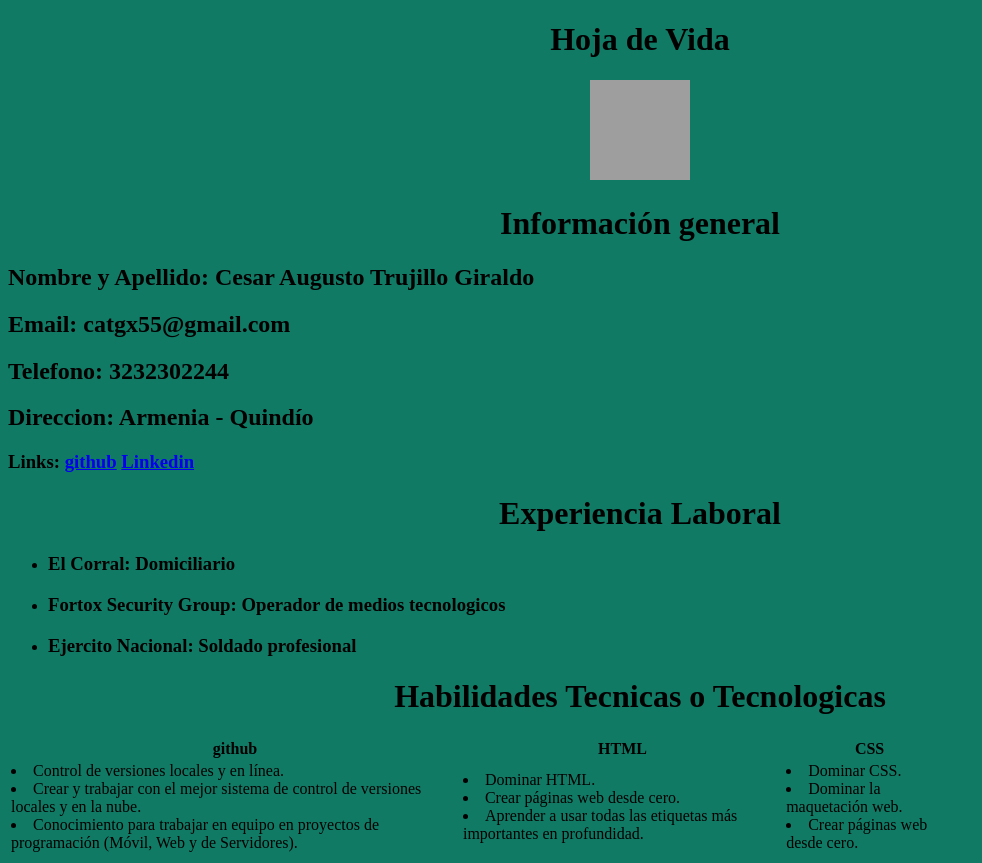
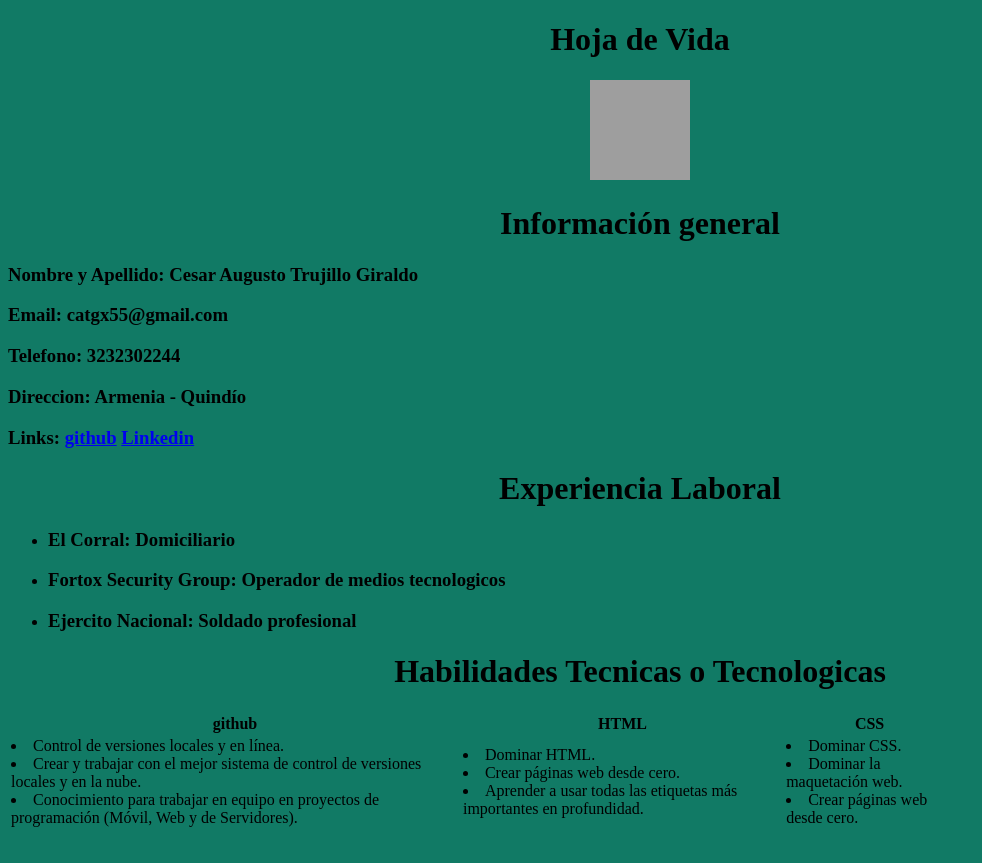
Before and after one commit to Catgx55/html-intro, a plain HTML site: page index.html in a window 1280 px wide. Shown: the whole page, without its empty margins (0-982 px from the left). After the commit the page ends 838 px from the top, so only its background shows below. Drawn offline with Linux system fonts and the light colour scheme; grey boxes are pictures that could not be loaded.

Commit message:
modificacion de informacion general

```diff
--- a/index.html
+++ b/index.html
@@ -9,10 +9,10 @@
     <center><h1>Hoja de Vida</h1></center>
     <center><img src="img/IMG_20221031_102248.jpg" width="100" height="100" alt="Una foto cesar-augusto-trujillo-giraldo"></center>
     <center><h1>Información general</h1></center>
-    <h2>Nombre y Apellido: Cesar Augusto Trujillo Giraldo</h2>
-    <h2>Email: catgx55@gmail.com</h2>
-    <h2>Telefono: 3232302244</h2>
-    <h2>Direccion: Armenia - Quindío</h5>
+    <h3>Nombre y Apellido: Cesar Augusto Trujillo Giraldo</h2>
+    <h3>Email: catgx55@gmail.com</h2>
+    <h3>Telefono: 3232302244</h2>
+    <h3>Direccion: Armenia - Quindío</h5>
     <h3>Links: <a href="https://github.com/Catgx55">github</a> <a href="https://www.linkedin.com/in/cesar-augusto-trujillo-giraldo-72a1a9239/">Linkedin</a></h3>
     <center><h1>Experiencia Laboral</h1></center>
     <ul>
@@ -46,5 +46,6 @@
         </tr>
     </table>
 
+
 </body>
 </html>
```
